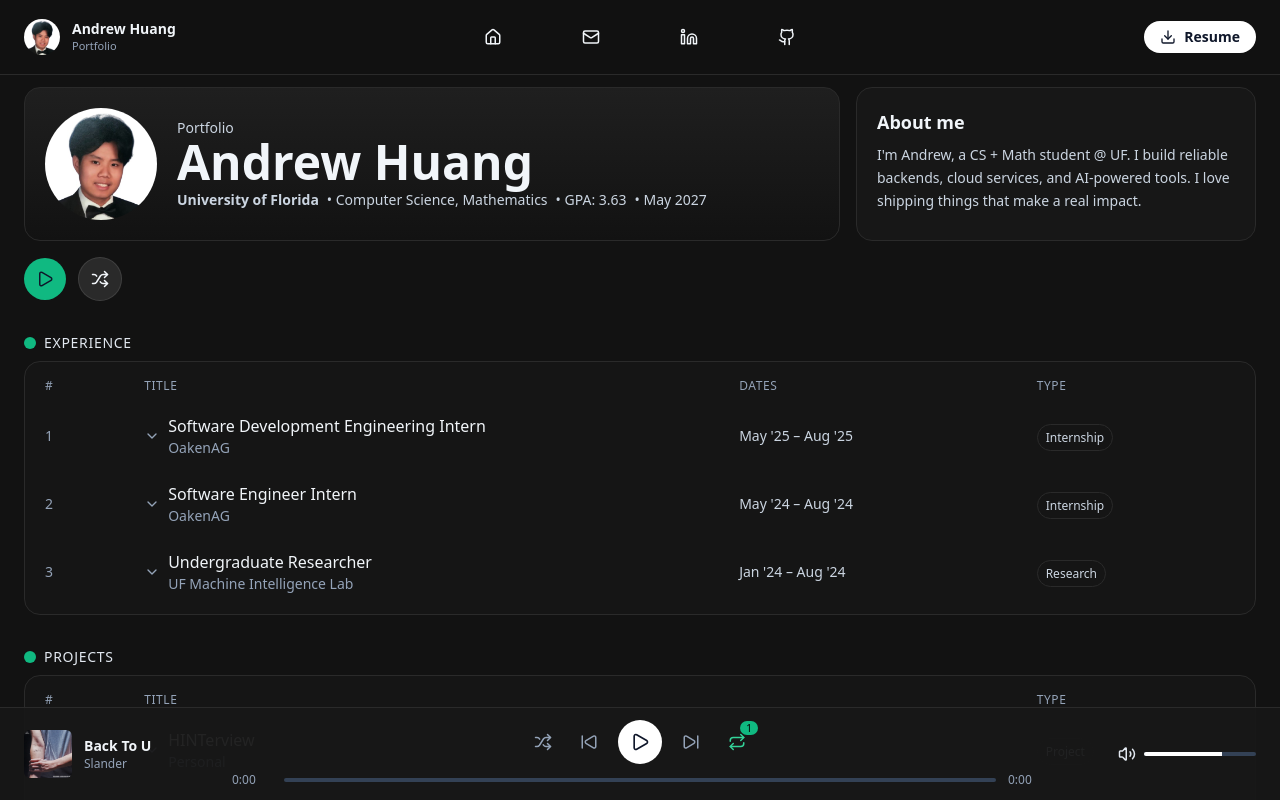
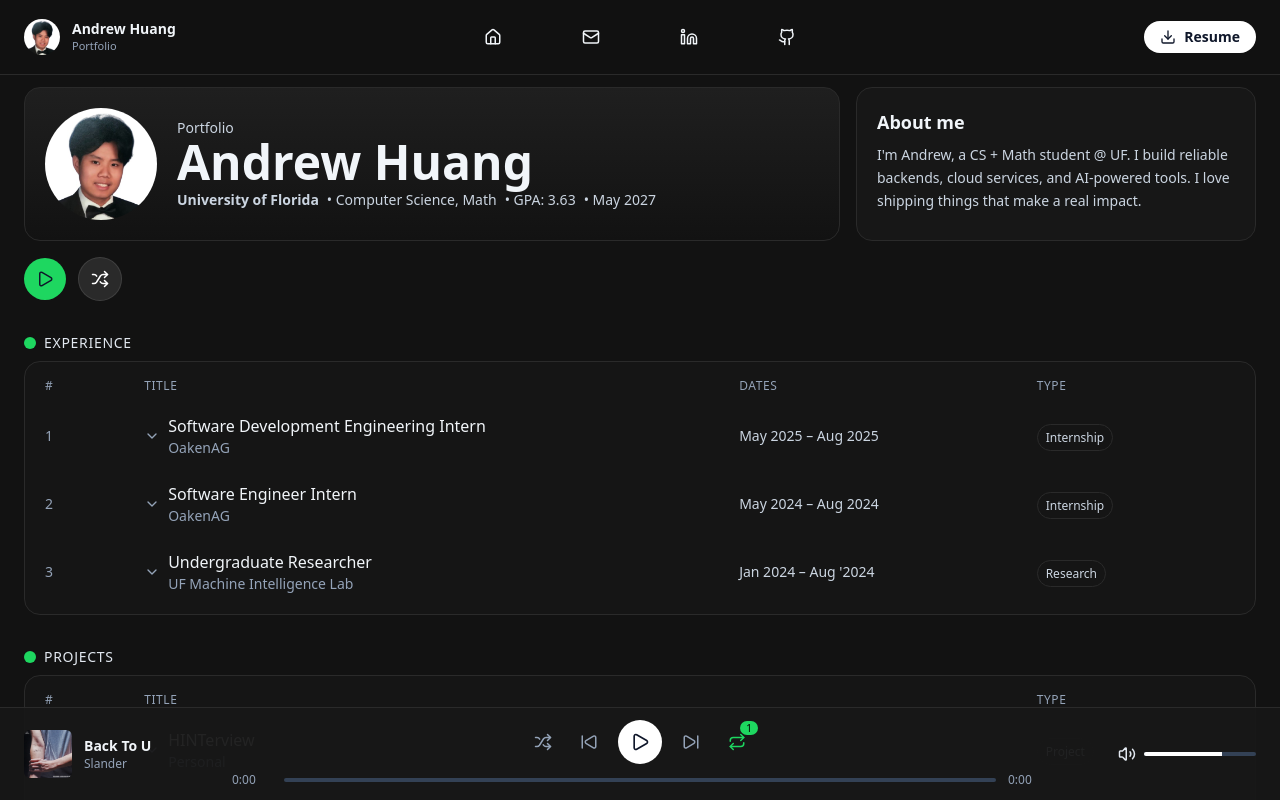
Before and after one commit to andrewexe/my-portfolio, a React (Vite) app: page / in a window 1280 px wide. Both pictures are taken after a click on the button 737 px from the left and 742 px from the top of the page. Shown: the top 800 px of the page. Built offline with nearby package versions, Linux system fonts and the light colour scheme.

Commit message:
update color

```diff
--- a/src/App.jsx
+++ b/src/App.jsx
@@ -20,7 +20,7 @@ const META = {
     avatar: "/headshot.jpeg",
     title: "Portfolio",
     school: "University of Florida",
-    major: "Computer Science, Mathematics",
+    major: "Computer Science, Math",
     gpa: "3.63",
     years: "May 2027",
     location: "Gainesville, FL",
@@ -36,7 +36,7 @@ const EXPERIENCE = [
     {
         title: "Software Development Engineering Intern",
         org: "OakenAG",
-        range: "May '25 – Aug '25",
+        range: "May 2025 – Aug 2025",
         type: "Internship",
         bullets: [
             "Architected an AI-powered code-review pipeline in Java with a custom SDK and CI/CD, reducing manual review by 12 hrs/week.",
@@ -48,7 +48,7 @@ const EXPERIENCE = [
     {
         title: "Software Engineer Intern",
         org: "OakenAG",
-        range: "May '24 – Aug '24",
+        range: "May 2024 – Aug 2024",
         type: "Internship",
         bullets: [
             "Shipped a Java SDK & GCP API for an OCR microservice, improving lease-data accuracy on 100+ docs and reducing human review by 85%.",
@@ -59,7 +59,7 @@ const EXPERIENCE = [
     {
         title: "Undergraduate Researcher",
         org: "UF Machine Intelligence Lab",
-        range: "Jan '24 – Aug '24",
+        range: "Jan 2024 – Aug '2024",
         type: "Research",
         bullets: [
             "Engineered YOLOv7 models for real-time underwater object detection, improving accuracy by 30% on a 5,000+ image dataset.",
@@ -121,7 +121,7 @@ const SONGS = [
 function SectionHeader({ children }) {
     return (
         <div className="flex items-center gap-2 text-slate-200 mt-5 mb-2">
-            <div className="w-3 h-3 rounded-full bg-emerald-500" />
+            <div className="w-3 h-3 rounded-full" style={{ backgroundColor: "#1ED760" }} />
             <h3 className="uppercase tracking-wider text-sm">{children}</h3>
         </div>
     );
@@ -246,7 +246,16 @@ function ResumeOverlay({ open, onClose, src }) {
                     <div className="w-14 text-center text-slate-300">{Math.round(scale * 100)}%</div>
                     <button className="px-3 py-1 rounded-lg bg-[#1f1f1f] border border-[#2a2a2a]" onClick={() => setScale((s) => Math.min(2, s + 0.1))}>+</button>
                     <button className="px-3 py-1 rounded-lg bg-[#1f1f1f] border border-[#2a2a2a]" onClick={() => setScale(1)}>Reset</button>
-                    <a className="px-3 py-1 rounded-lg bg-emerald-600 hover:bg-emerald-500 transition" href={src} download>Download</a>
+                    <a
+                        className="px-3 py-1 rounded-lg transition text-black"
+                        style={{ backgroundColor: "#1ED760" }}
+                        onMouseOver={(e)=>e.currentTarget.style.backgroundColor="#25f278"}
+                        onMouseOut={(e)=>e.currentTarget.style.backgroundColor="#1ED760"}
+                        href={src}
+                        download
+                    >
+                        Download
+                    </a>
                     <button className="px-3 py-1 rounded-lg bg-[#1f1f1f] border border-[#2a2a2a]" onClick={onClose}>Close</button>
                 </div>
             </div>
@@ -347,7 +356,7 @@ function PlayerBar({
                     <div className="flex items-center gap-3">
                         <button
                             className={`p-2 rounded-full transition-colors duration-200 ${
-                                shuffle ? "text-emerald-400" : "text-slate-400 hover:text-slate-100"
+                                shuffle ? "text-[#1ED760]" : "text-slate-400 hover:text-slate-100"
                             }`}
                             onClick={onToggleShuffle}
                             aria-label="Shuffle"
@@ -379,7 +388,7 @@ function PlayerBar({
                             aria-label={repeat ? "Repeat: on" : "Repeat: off"}
                             title={repeat ? "Repeat current track (on)" : "Repeat current track (off)"}
                             className={`relative p-2 rounded-full transition-colors duration-200 ${
-                                repeat ? "text-emerald-400" : "text-slate-400 hover:text-slate-100"
+                                repeat ? "text-[#1ED760]" : "text-slate-400 hover:text-slate-100"
                             }`}
                         >
                             <svg xmlns="http://www.w3.org/2000/svg" width="18" height="18"
@@ -391,7 +400,7 @@ function PlayerBar({
                                 <path d="M21 13v1a4 4 0 0 1-4 4H3"/>
                             </svg>
                             {repeat && (
-                                <span className="absolute -top-1 -right-1 text-[10px] leading-none px-1.5 py-[2px] rounded-full bg-emerald-500 text-black">1</span>
+                                <span className="absolute -top-1 -right-1 text-[10px] leading-none px-1.5 py-[2px] rounded-full text-black" style={{ backgroundColor: "#1ED760" }}>1</span>
                             )}
                         </button>
                     </div>
@@ -402,7 +411,7 @@ function PlayerBar({
                             {formatTime(trackProgress.currentTime)}
                         </div>
                         <div className="h-1 flex-1 bg-slate-700 rounded-full group cursor-pointer" onClick={onSeek}>
-                            <div className="h-full bg-white group-hover:bg-emerald-400 rounded-full" style={{ width: `${pct}%` }} />
+                            <div className="h-full rounded-full" style={{ width: `${pct}%`, backgroundColor: "white" }} />
                         </div>
                         <div className="w-10 text-xs tabular-nums text-slate-400">
                             {formatTime(trackProgress.duration)}
@@ -424,8 +433,8 @@ function PlayerBar({
                             className="absolute inset-0 w-full h-full opacity-0 cursor-pointer"
                         />
                         <div
-                            className="h-full bg-white group-hover:bg-emerald-400 pointer-events-none"
-                            style={{ width: `${volume * 100}%` }}
+                            className="h-full pointer-events-none"
+                            style={{ width: `${volume * 100}%`, backgroundColor: "white" }}
                         />
                     </div>
                 </div>
@@ -441,17 +450,25 @@ function BelowControls({ playing, shuffle, onTogglePlaying, onToggleShuffle }) {
             <button
                 aria-label={playing ? "Pause" : "Play"}
                 onClick={onTogglePlaying}
-                className="p-3 rounded-full bg-emerald-500 text-slate-900 hover:bg-emerald-400 transition-colors duration-200 ease-out hover:scale-105 transition-transform"
+                className="p-3 rounded-full text-slate-900 transition-colors duration-200 ease-out hover:scale-105 transition-transform"
+                style={{ backgroundColor: "#1ED760" }}
+                onMouseOver={(e)=>e.currentTarget.style.backgroundColor="#25f278"}
+                onMouseOut={(e)=>e.currentTarget.style.backgroundColor="#1ED760"}
             >
                 {playing ? <Pause size={18} /> : <Play size={18} />}
             </button>
             <button
                 aria-label="Shuffle"
                 onClick={onToggleShuffle}
-                className={`p-3 rounded-full border transition-colors duration-200 ${
-                    shuffle ? "bg-emerald-500 text-slate-900 border-emerald-500" : "bg-white/10 text-slate-100 border-white/10 hover:bg-white/15"
-                }`}
+                className="p-3 rounded-full border transition-colors duration-200"
+                style={
+                    shuffle
+                        ? { backgroundColor: "#1ED760", color: "#0a0a0a", borderColor: "#1ED760" }
+                        : { backgroundColor: "rgba(255,255,255,0.1)", color: "white", borderColor: "rgba(255,255,255,0.1)" }
+                }
                 title="Shuffle"
+                onMouseOver={(e)=>{ if(!shuffle) e.currentTarget.style.backgroundColor="rgba(255,255,255,0.15)"; }}
+                onMouseOut={(e)=>{ if(!shuffle) e.currentTarget.style.backgroundColor="rgba(255,255,255,0.1)"; }}
             >
                 <Shuffle size={18} />
             </button>
```
